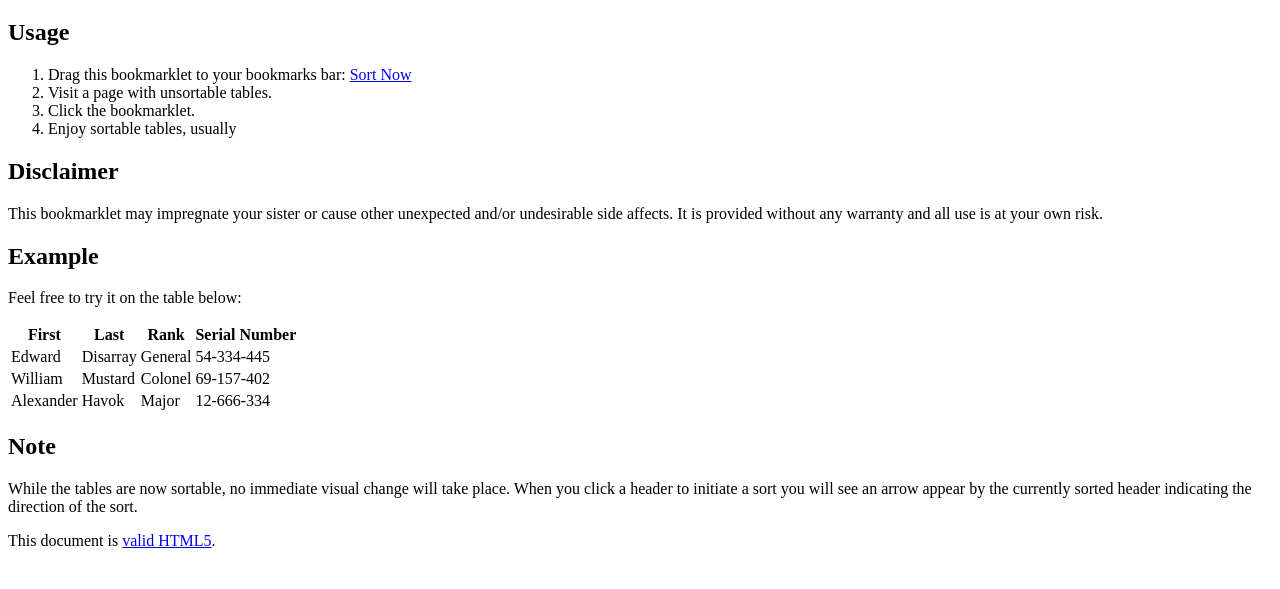
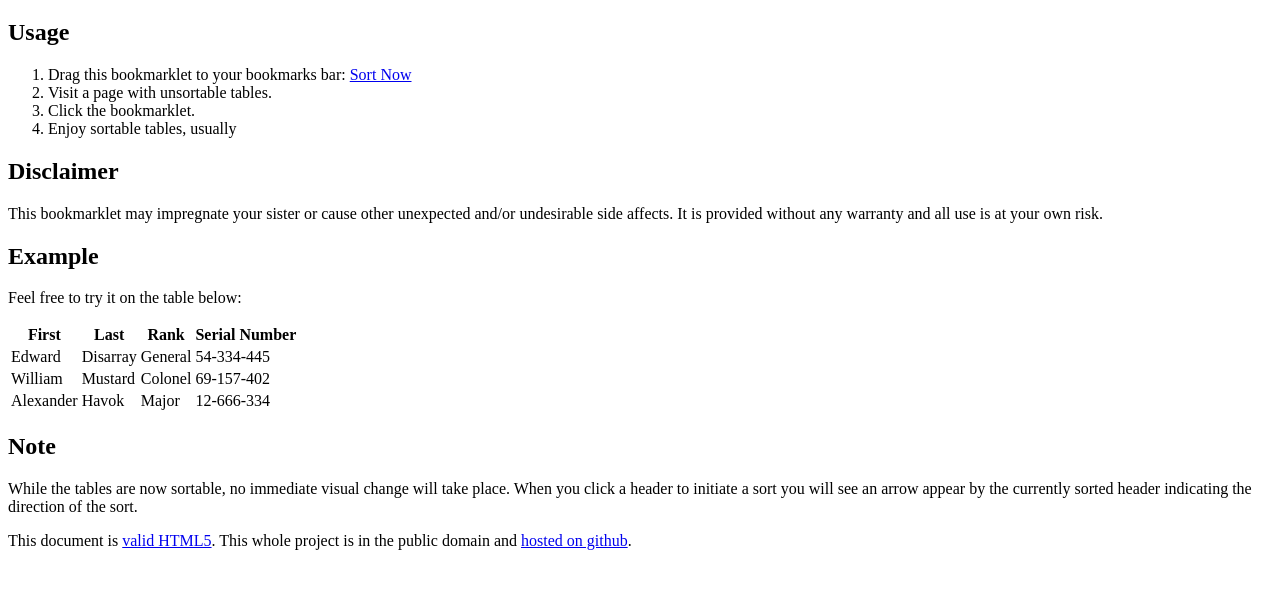
Before and after one commit to lgastako/sortnow, a plain HTML site: page index.html in a window 1280 px wide. Shown: the part 61-650 px from the top of the page. Drawn offline with Linux system fonts and the light colour scheme.

Commit message:
Add license and link to source.

```diff
--- a/index.html
+++ b/index.html
@@ -63,7 +63,7 @@
         </p>
     </section>
     <p>This document is
-        <a href="http://html5.validator.nu/?doc=http%3A%2F%2Flgastako.github.com%2Fsortnow%2F">valid HTML5</a>.
+        <a href="http://html5.validator.nu/?doc=http%3A%2F%2Flgastako.github.com%2Fsortnow%2F">valid HTML5</a>.  This whole project is in the public domain and <a href="https://github.com/lgastako/sortnow">hosted on github</a>.
     </p>
 </body>
 </html>
```
Also changed, not shown: LICENSE.txt (added).
